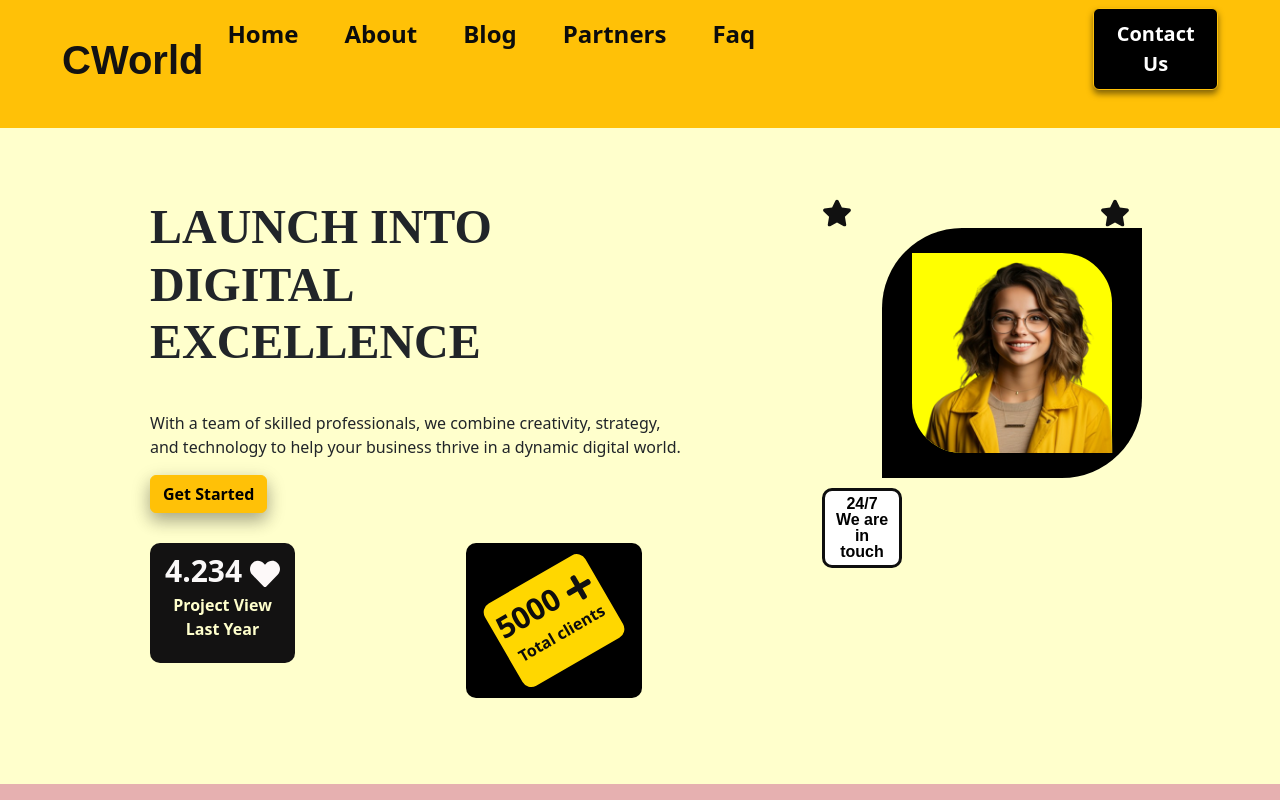
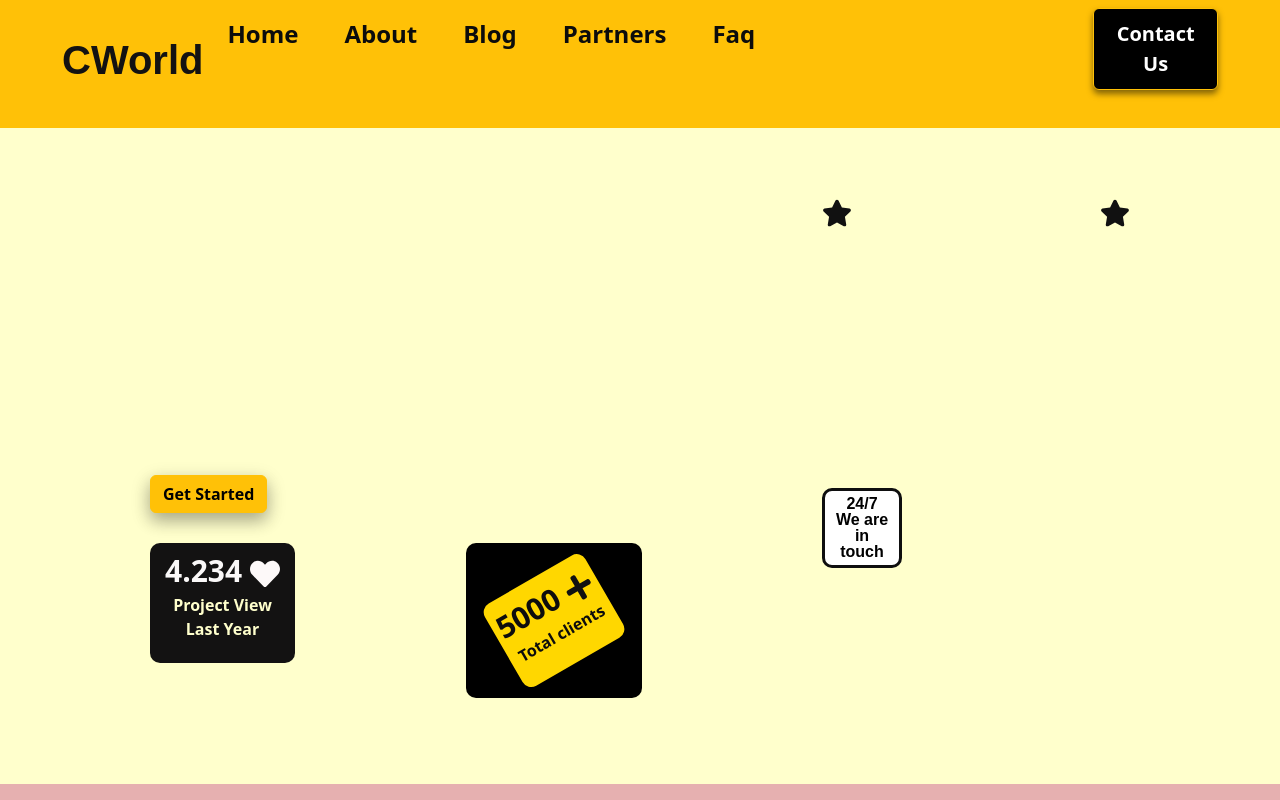
Before and after one commit to BeLaughter/Cworld, a React (Vite) app: page / in a window 1280 px wide. Shown: the top 800 px of the page. Built offline with nearby package versions, Linux system fonts and the light colour scheme.

Commit message:
Fixed image import issue

```diff
--- a/src/Components/Faqc.jsx
+++ b/src/Components/Faqc.jsx
@@ -4,6 +4,7 @@ import "./Faqc.css";
 import Aos from "aos";
 import "aos/dist/aos.css";
 const Faqc = () => {
+  // State for open/close FAQ
   const [open, setOpen] = useState(false);
   const toggleFAQ = () => {
     setOpen(!open);
--- a/src/Components/Header.jsx
+++ b/src/Components/Header.jsx
@@ -1,6 +1,8 @@
 import React from "react";
 import "./Header.css";
 import { FaHeart, FaPlus, FaStar } from "react-icons/fa";
+import Aos from "aos";
+import "aos/dist/aos.css";
 
 import yellow from "../assets/yellow.png";
 const Header = () => {
@@ -8,10 +10,14 @@ const Header = () => {
     <div className="header">
       <div className="flex-container">
         <div className="flex-item1">
-          <h1 className="title">
+          <h1
+            className="title"
+            data-aos="zoom-in-left"
+            data-aos-duration="1000"
+          >
             Launch Into Digital<br></br> Excellence
           </h1>
-          <p>
+          <p data-aos="zoom-out-right" data-aos-duration="1000">
             With a team of skilled professionals, we combine creativity,
             strategy, and technology to help your business thrive in a dynamic
             digital world.
@@ -43,7 +49,11 @@ const Header = () => {
             <FaStar className="iconsz blk" />
             <FaStar className="iconsz blk" />
           </div>
-          <div className="one">
+          <div
+            className="one"
+            data-aos="zoom-in-right"
+            data-aos-duration="1000"
+          >
             <div className="div1">
               <div className="div2"></div>
               <img src={yellow} alt="yellow" className="img1"></img>
```
